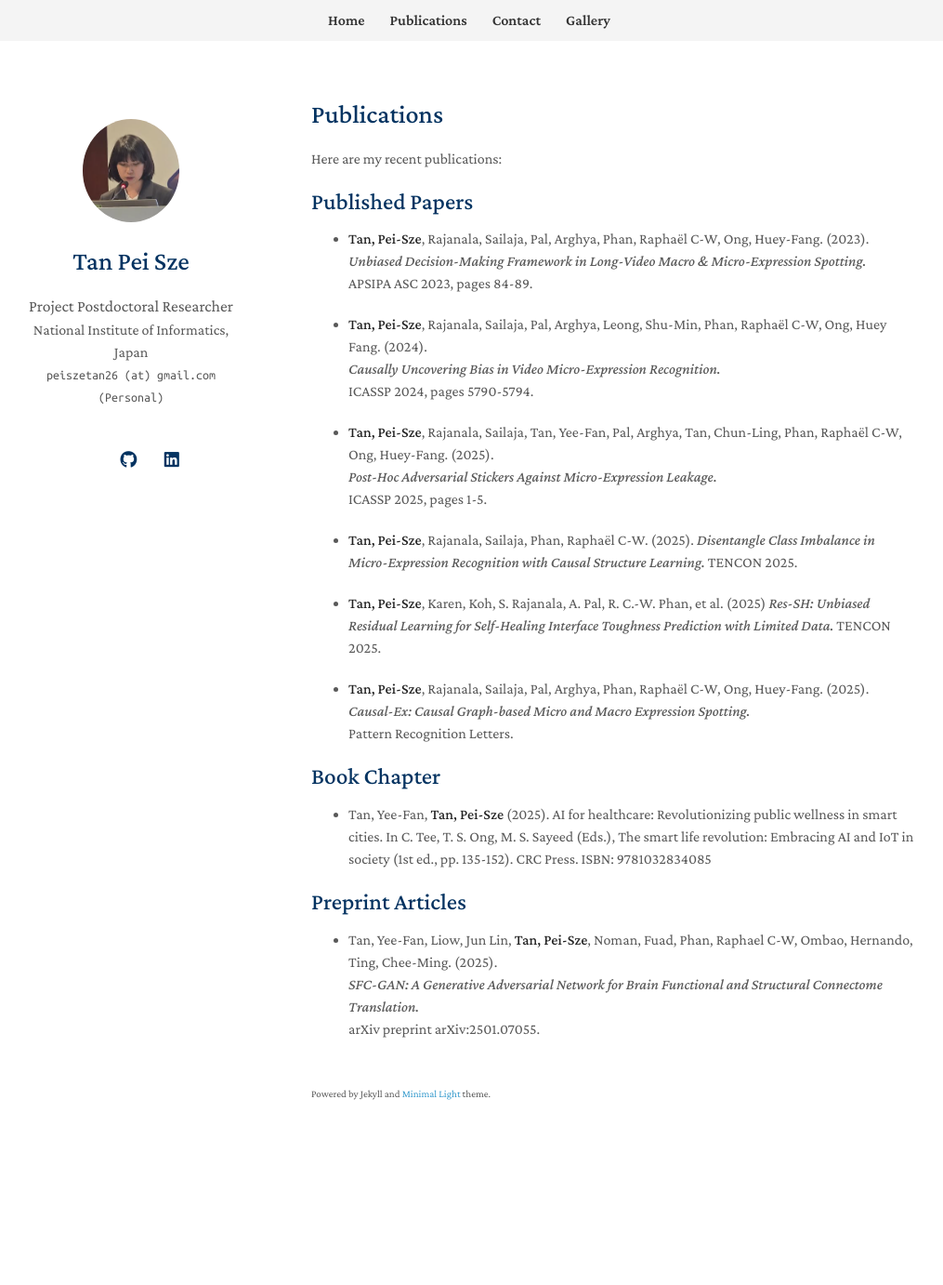
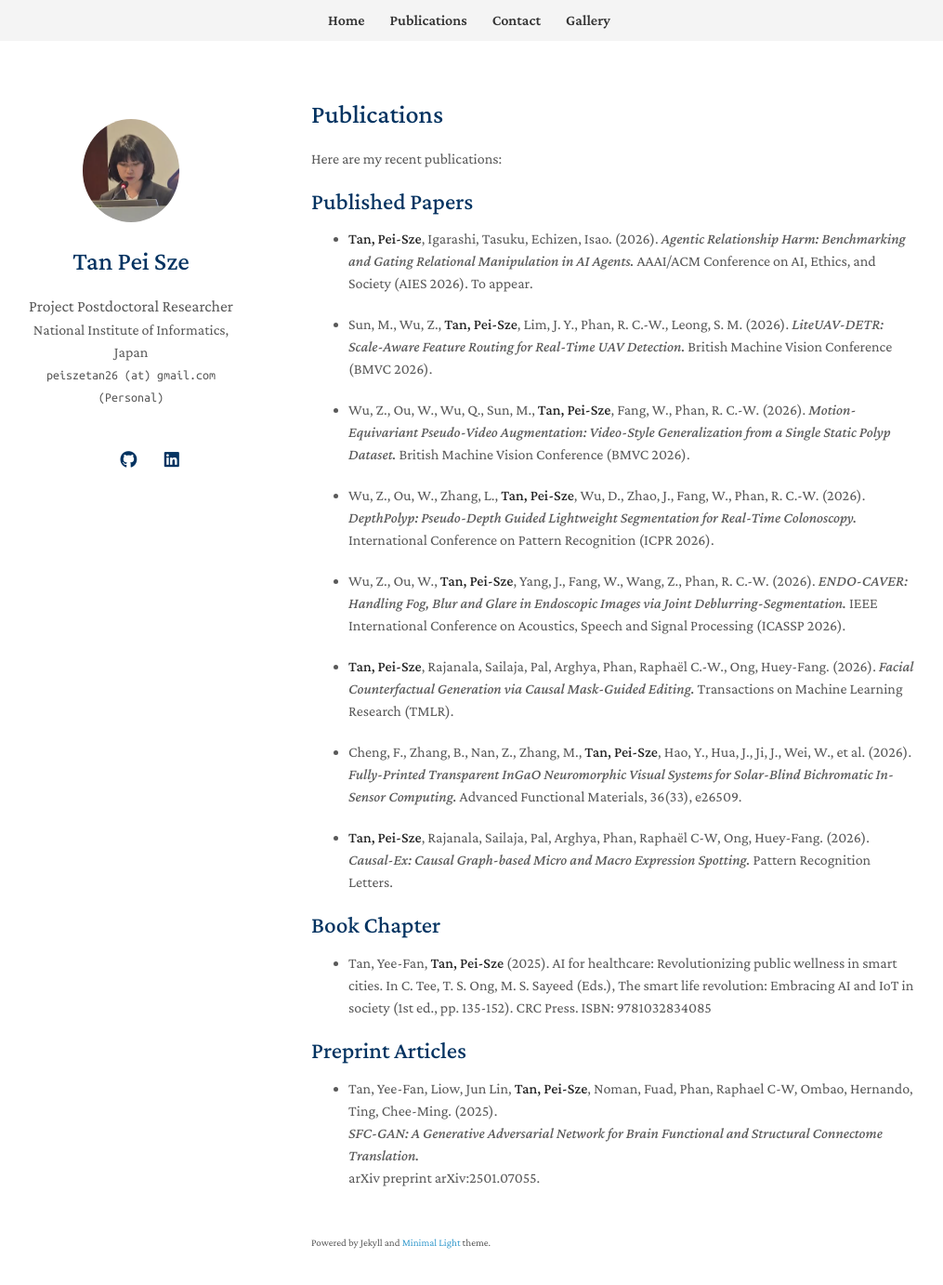
Before and after one commit to noobasuna/tpeisze, a Jekyll site: the page built from publications.md, in a window 1280 px wide and 1400 px high. Shown: the top 1382 px of the window at 93% size, without its empty margins (135-1150 px from the left). Built offline with Jekyll 4.4.1, drawn with Linux system fonts in a browser that asks for light colours; a style sheet for code colours, icons or effects is not loaded; our own code applies the rules of GitHub Pages for plain Markdown files.

Commit message:
Update publications.md

```diff
--- a/publications.md
+++ b/publications.md
@@ -8,27 +8,35 @@ Here are my recent publications:
 
 ## Published Papers
 
-- **Tan, Pei-Sze**, Rajanala, Sailaja, Pal, Arghya, Phan, Raphaël C-W, Ong, Huey-Fang. (2023).
-  *Unbiased Decision-Making Framework in Long-Video Macro & Micro-Expression Spotting.*
-  APSIPA ASC 2023, pages 84-89.
+* **Tan, Pei-Sze**, Igarashi, Tasuku, Echizen, Isao. (2026).
+  *Agentic Relationship Harm: Benchmarking and Gating Relational Manipulation in AI Agents.*
+  AAAI/ACM Conference on AI, Ethics, and Society (AIES 2026). To appear.
 
-- **Tan, Pei-Sze**, Rajanala, Sailaja, Pal, Arghya, Leong, Shu-Min, Phan, Raphaël C-W, Ong, Huey Fang. (2024).
-  *Causally Uncovering Bias in Video Micro-Expression Recognition.*
-  ICASSP 2024, pages 5790-5794.
+* Sun, M., Wu, Z., **Tan, Pei-Sze**, Lim, J. Y., Phan, R. C.-W., Leong, S. M. (2026).
+  *LiteUAV-DETR: Scale-Aware Feature Routing for Real-Time UAV Detection.*
+  British Machine Vision Conference (BMVC 2026).
 
-- **Tan, Pei-Sze**, Rajanala, Sailaja, Tan, Yee-Fan, Pal, Arghya, Tan, Chun-Ling, Phan, Raphaël C-W, Ong, Huey-Fang. (2025).
-  *Post-Hoc Adversarial Stickers Against Micro-Expression Leakage.*
-  ICASSP 2025, pages 1-5.
+* Wu, Z., Ou, W., Wu, Q., Sun, M., **Tan, Pei-Sze**, Fang, W., Phan, R. C.-W. (2026).
+  *Motion-Equivariant Pseudo-Video Augmentation: Video-Style Generalization from a Single Static Polyp Dataset.*
+  British Machine Vision Conference (BMVC 2026).
 
-- **Tan, Pei-Sze**, Rajanala, Sailaja, Phan, Raphaël C-W. (2025).
-  *Disentangle Class Imbalance in Micro-Expression Recognition with Causal Structure Learning.*
-  TENCON 2025.
+* Wu, Z., Ou, W., Zhang, L., **Tan, Pei-Sze**, Wu, D., Zhao, J., Fang, W., Phan, R. C.-W. (2026).
+  *DepthPolyp: Pseudo-Depth Guided Lightweight Segmentation for Real-Time Colonoscopy.*
+  International Conference on Pattern Recognition (ICPR 2026).
 
-- **Tan, Pei-Sze**, Karen, Koh, S. Rajanala, A. Pal, R. C.-W. Phan, et al. (2025)
-  *Res-SH: Unbiased Residual Learning for Self-Healing Interface Toughness Prediction with Limited Data.*
-  TENCON 2025.
+* Wu, Z., Ou, W., **Tan, Pei-Sze**, Yang, J., Fang, W., Wang, Z., Phan, R. C.-W. (2026).
+  *ENDO-CAVER: Handling Fog, Blur and Glare in Endoscopic Images via Joint Deblurring-Segmentation.*
+  IEEE International Conference on Acoustics, Speech and Signal Processing (ICASSP 2026).
 
-- **Tan, Pei-Sze**, Rajanala, Sailaja, Pal, Arghya, Phan, Raphaël C-W, Ong, Huey-Fang. (2025).
+* **Tan, Pei-Sze**, Rajanala, Sailaja, Pal, Arghya, Phan, Raphaël C.-W., Ong, Huey-Fang. (2026).
+  *Facial Counterfactual Generation via Causal Mask-Guided Editing.*
+  Transactions on Machine Learning Research (TMLR).
+
+* Cheng, F., Zhang, B., Nan, Z., Zhang, M., **Tan, Pei-Sze**, Hao, Y., Hua, J., Ji, J., Wei, W., et al. (2026).
+  *Fully-Printed Transparent InGaO Neuromorphic Visual Systems for Solar-Blind Bichromatic In-Sensor Computing.*
+  Advanced Functional Materials, 36(33), e26509.
+
+* **Tan, Pei-Sze**, Rajanala, Sailaja, Pal, Arghya, Phan, Raphaël C-W, Ong, Huey-Fang. (2026).
   *Causal-Ex: Causal Graph-based Micro and Macro Expression Spotting.*
   Pattern Recognition Letters.
 
```
